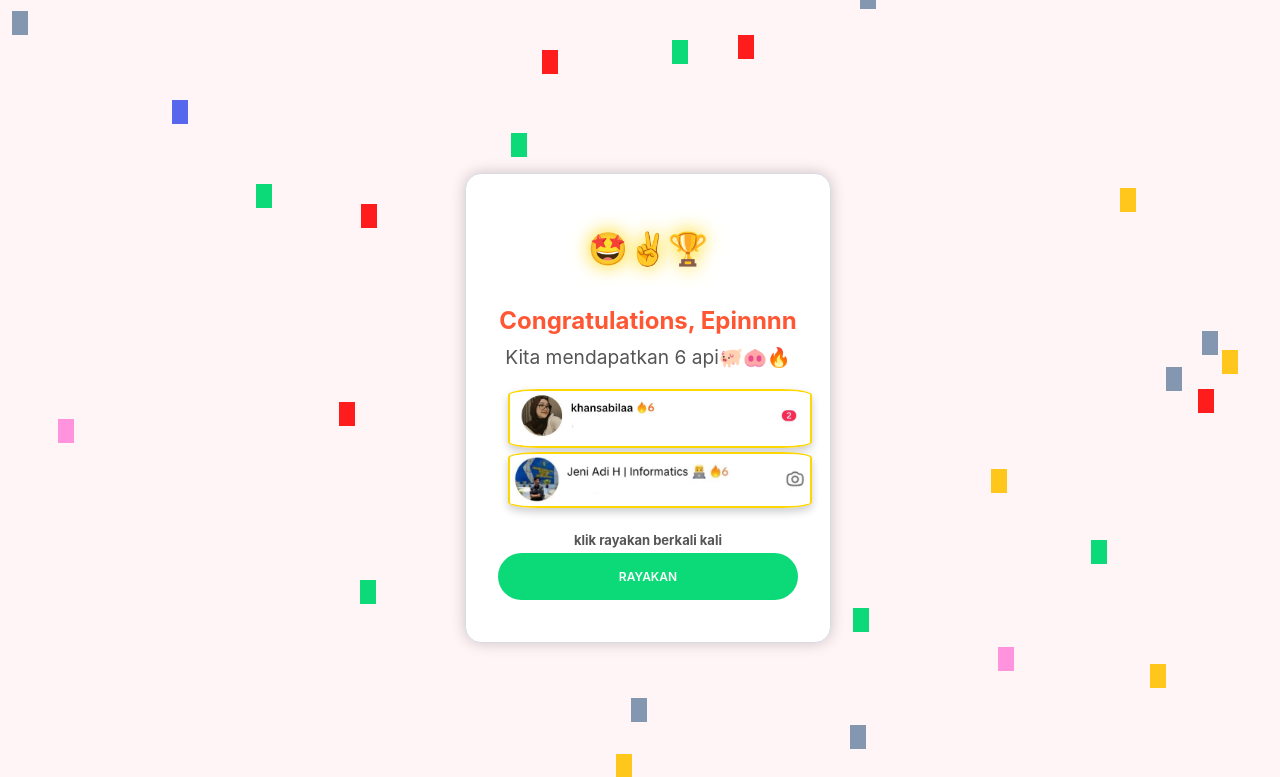
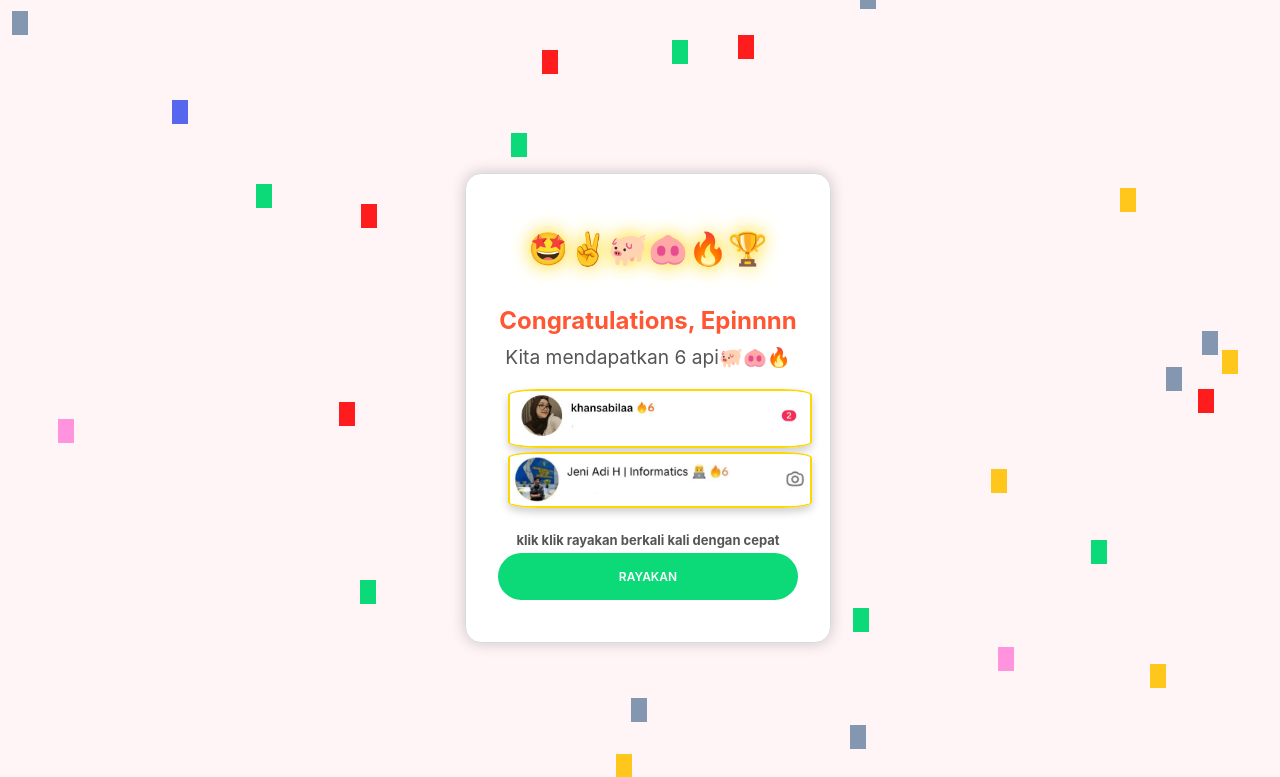
Before and after one commit to jenioden1/anjays, a plain HTML site: page index.html in a window 1280 px wide. Both pictures are taken after a click on the button "Open Gift". Shown: the top 777 px of the page. Drawn offline with Linux system fonts and the light colour scheme.

Commit message:
first commit

```diff
--- a/index.html
+++ b/index.html
@@ -335,14 +335,14 @@
     </div>
 
     <div class="modal" id="initial-modal">
-      <span class="emoji bounce" style="text-shadow: 0 0 20px gold;">🤩✌️🏆</span>
+      <span class="emoji bounce" style="text-shadow: 0 0 20px gold;">🤩✌️🐖🐽🔥🏆</span>
       <h4>Congratulations, Epinnnn</h4>
       <p style="margin-bottom: 20px;">Kita mendapatkan 6 api🐖🐽🔥</p>
       <div class="image-container">
         <img src="epin.jpg" alt="Epin">
         <img src="jeni.jpg" alt="Jeni">
       </div>
-      <p style="font-weight: bold; font-size: small;">klik rayakan berkali kali</p>
+      <p style="font-weight: bold; font-size: small;">klik klik rayakan berkali kali dengan cepat</p>
       <a href="#" class="modal-btn celebrate-btn" style="margin-bottom: 10px; border-radius: 30px;">Rayakan</a>
     </div>
 
```
Also changed, not shown: 1 other file.
